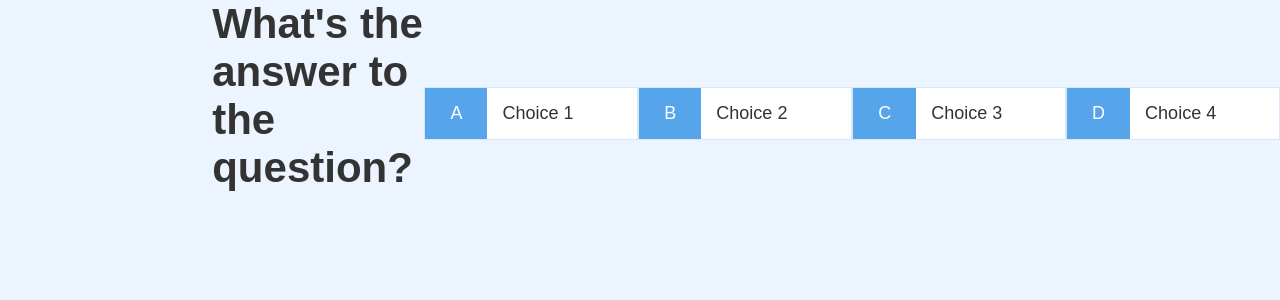
After one commit to Herman-GIT-1/django_project, a Django app: page /game/ in a window 1280 px wide. The commit adds this page. Shown: the top 300 px of the page. Run offline with Django 5.2, Linux system fonts and the light colour scheme.

Commit message:
html and css fix

```diff
--- /dev/null
+++ b/taskmaster/main/static/main/game.css
@@ -0,0 +1,25 @@
+.choice-container {
+    display: flex;
+    margin-bottom: 0.5rem;
+    width: 100%;
+    font-size: 1.8rem;
+    border: 0.1rem solid rgb(86, 165, 235, 0.25);
+    background-color: white;
+}
+
+.choice-container:hover {
+    cursor: pointer;
+    box-shadow: 0 0.4 rem 1.4 rgba(86, 165, 235, 0.5);
+    transform: translateY(-0.1rem);
+    transition : transform 150ms;
+}
+
+.choice-prefix {
+    padding: 1.5rem 2.5rem;
+    background-color: #56a5eb;
+    color: white;
+}
+
+.choice-text {
+    padding: 1.5rem;
+}
--- /dev/null
+++ b/taskmaster/main/templates/main/game.html
@@ -0,0 +1,33 @@
+{% load static %}
+<!DOCTYPE html>
+<html lang="en">
+<head>
+    <meta charset="UTF-8">
+    <meta name="viewport" content="width=device-width, initial-scale=1.0">
+    <title>Quiz</title>
+    <link rel="stylesheet" href="{% static 'main/styles.css' %}">
+    <link rel="stylesheet" href="{% static 'main/game.css' %}">
+</head>
+<body>
+    <div class="container">
+        <div id="game" class="justify-center flex-column"></div>
+            <h2 id="question">What's the answer to the question?</h2>
+            <div class = "choice-container">
+                <p class="choice-prefix">A</p>
+                <p class="choice-text" >Choice 1</p>
+            </div>
+            <div class = "choice-container">
+                <p class="choice-prefix">B</p>
+                <p class="choice-text" >Choice 2</p>
+            </div>
+            <div class = "choice-container">
+                <p class="choice-prefix">C</p>
+                <p class="choice-text" >Choice 3</p>
+            </div>
+            <div class = "choice-container">
+                <p class="choice-prefix">D</p>
+                <p class="choice-text" >Choice 4</p>
+            </div>
+    </div>
+</body>
+</html>
--- a/taskmaster/main/templates/main/index.html
+++ b/taskmaster/main/templates/main/index.html
@@ -1,16 +1,18 @@
+{% load static %}
 <!DOCTYPE html>
 <html lang="en">
 <head>
     <meta charset="UTF-8">
     <meta name="viewport" content="width=device-width, initial-scale=1.0">
     <title>Main page</title>
-    <link rel="stylesheet" href="styles.css">
+    <link rel="stylesheet" href="{% static 'main/styles.css' %}">
+
 </head>
 <body>
     <div class="container">
         <div id="home" class="flex-center flex-column">
             <h1>Quick Quiz</h1>
-            <a href="/quiz" class="btn">Take a Quiz</a>
+            <a href="{% url 'game' %}" class="btn">Take a Quiz</a>
             <a href="/scores" class="btn">Scores</a>
         </div>
     </div>
--- a/taskmaster/main/urls.py
+++ b/taskmaster/main/urls.py
@@ -2,5 +2,6 @@ from django.urls import path
 from . import views
 
 urlpatterns = [
-    path('',views.index)
+    path('',views.index),
+    path('game/',views.game, name='game'),
 ]
--- a/taskmaster/main/views.py
+++ b/taskmaster/main/views.py
@@ -4,3 +4,5 @@ from django.http import HttpResponse
 # Create your views here.
 def index(request):
     return render(request, 'main/index.html')
+def game(request):
+    return render(request, 'main/game.html')
--- a/taskmaster/taskmaster/urls.py
+++ b/taskmaster/taskmaster/urls.py
@@ -19,5 +19,5 @@ from django.urls import path, include
 
 urlpatterns = [
     path('admin/', admin.site.urls),
-    path('', include('main.urls'))
+    path('', include('main.urls')),
 ]
```
Also changed, not shown: taskmaster/main/static/main/styles.css (renamed from taskmaster/main/templates/main/styles.css).
